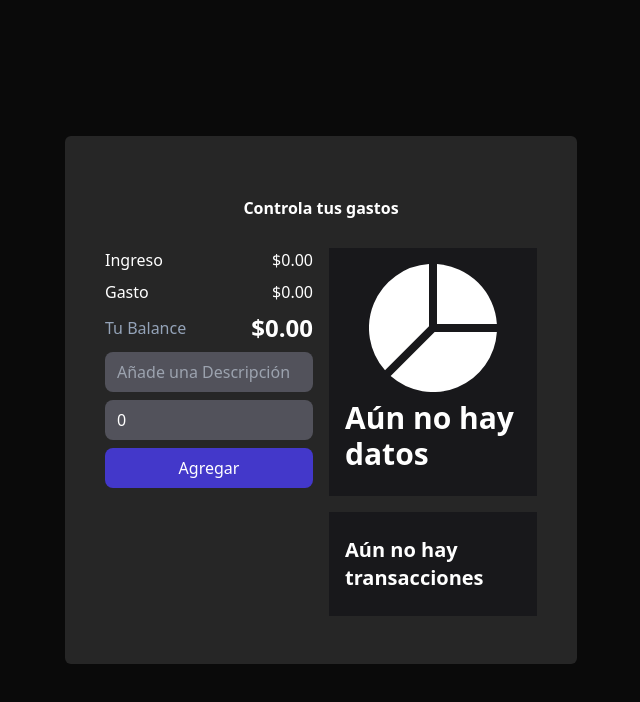
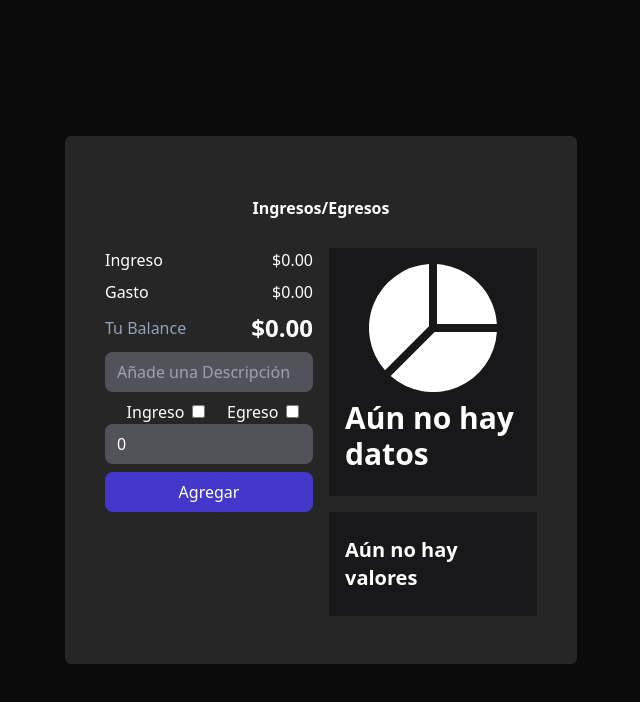
Before and after one commit to CharlyBGood/planificadorfinanciero, a React (Vite) app: page / in a window 1280 px wide. Shown: the top 702 px of the page, without its empty margins (319-959 px from the left). Built offline with nearby package versions, Linux system fonts and the light colour scheme.

Commit message:
add checkbox for income/outcome to automatically set amount on user select

```diff
--- a/src/components/ExpenseChart.jsx
+++ b/src/components/ExpenseChart.jsx
@@ -12,11 +12,6 @@ export function ExpenseChart() {
   const totalExpenses = transactions
     .filter((transaction) => transaction.amount < 0)
     .reduce((acc, transaction) => (acc += transaction.amount), 0) * -1;
-
-  console.log({
-    totalIncomes,
-    totalExpenses
-  });
 
   const expensesPercentage = Math.round((totalExpenses / totalIncomes) * 100);
   const incomesPercentage = 100 - (expensesPercentage);
@@ -35,7 +30,7 @@ export function ExpenseChart() {
   return (
     <div className="bg-zinc-950">
       <VictoryPie
-        colorScale={["#e74c13", "#2ecc71"]}
+        colorScale={["#fd204d", "#51bd20"]}
         data={[
           { x: "Expenses", y: expensesPercentage },
           { x: "Incomes", y: incomesPercentage },
--- a/src/components/Header.jsx
+++ b/src/components/Header.jsx
@@ -1,7 +1,7 @@
 export function Header() {
   return (
     <div className="text-4x1 font-bold text-center my-5">
-      <h1>Controla tus gastos</h1>
+      <h1>Ingresos/Egresos</h1>
     </div>
   )
 }
--- a/src/components/transactions/TransactionForm.jsx
+++ b/src/components/transactions/TransactionForm.jsx
@@ -6,23 +6,37 @@ export function TransactionForm() {
 
   const [description, setDescription] = useState("");
   const [amount, setAmount] = useState(0);
+  const [isIncome, setIsIncome] = useState(false);
+  const [isExpense, setIsExpense] = useState(false);
+
 
   const onSubmit = (e) => {
     e.preventDefault();
+
+    let finalAmount = +amount;
+    if (isExpense) {
+      finalAmount = -Math.abs(finalAmount);
+    } else if (isIncome) {
+      finalAmount = Math.abs(finalAmount);
+    }
+
     addTransaction({
       id: window.crypto.randomUUID(),
       description,
-      amount: +amount,
+      amount: finalAmount,
     });
 
     setDescription("");
     setAmount(0);
+    setIsIncome(false);
+    setIsExpense(false);
   };
 
   return (
     <div>
       <form onSubmit={onSubmit}>
         <input
+          id="description"
           type="text"
           placeholder="Añade una Descripción"
           onChange={(e) => setDescription(e.target.value)}
@@ -30,18 +44,37 @@ export function TransactionForm() {
           value={description}
         />
 
-        {/* <div className="w-full flex justify-evenly">
+        <div className="w-full flex justify-evenly">
           <div>
             <span className="m-2">Ingreso</span>
-            <input type="checkbox" name="ingreso" id="Ingreso" />
+            <input
+              type="checkbox"
+              name="ingreso"
+              id="Ingreso"
+              checked={isIncome}
+              onChange={(e) => {
+                setIsIncome(e.target.checked);
+                if (e.target.checked) setIsExpense(false);
+              }}
+            />
           </div>
           <div>
             <span className="m-2">Egreso</span>
-            <input type="checkbox" name="egreso" id="Egreso" />
+            <input
+              type="checkbox"
+              name="egreso"
+              id="Egreso"
+              checked={isExpense}
+              onChange={(e) => {
+                setIsExpense(e.target.checked);
+                if (e.target.checked) setIsIncome(false);
+              }}
+            />
           </div>
-        </div> */}
+        </div>
 
         <input
+          id="amount"
           className="bg-zinc-600 text-white px-3 py-2 rounded-lg block mb-2 w-full"
           type="number"
           step="0.01"
@@ -51,7 +84,7 @@ export function TransactionForm() {
         />
         <button
           className="bg-indigo-700 text-white px-3 py-2 rounded-lg block mb-2 w-full"
-          disabled={!description || !amount}
+          disabled={!description || !amount || (!isIncome && !isExpense)}
         >
           Agregar
         </button>
--- a/src/components/transactions/TransactionItem.jsx
+++ b/src/components/transactions/TransactionItem.jsx
@@ -3,7 +3,7 @@ import { BiTrash } from "react-icons/bi"
 
 export function TransactionItem({ transaction: { id, description, amount } }) {
   const { deleteTransaction } = useGlobalState();
-  const sign = amount > 0 ? "-" : "+";
+  const sign = amount < 0 ? "-" : "+";
 
   return (
     <li
--- a/src/components/transactions/TransactionList.jsx
+++ b/src/components/transactions/TransactionList.jsx
@@ -8,17 +8,16 @@ export function TransactionList() {
       <div className="bg-zinc-900 p-4 my-2">
         <div className="h-full flex items-center justify-center w-full flex-col">
           <h1 className="text-xl font-bold my-2">
-            Aún no hay transacciones
+            Aún no hay valores
           </h1>
         </div>
       </div>
     );
-
   }
 
   return (
     <div className="bg-zinc-900 p-4">
-      <h3 className="text-slate-300 text-xl font-bold my-2 text-center">History</h3>
+      <h3 className="text-slate-300 text-xl font-bold my-2 text-center">Ingresos/Egresos</h3>
       <ul>
         {transactions.map((transaction) => (
           <TransactionItem key={transaction.id} transaction={transaction} />
```
